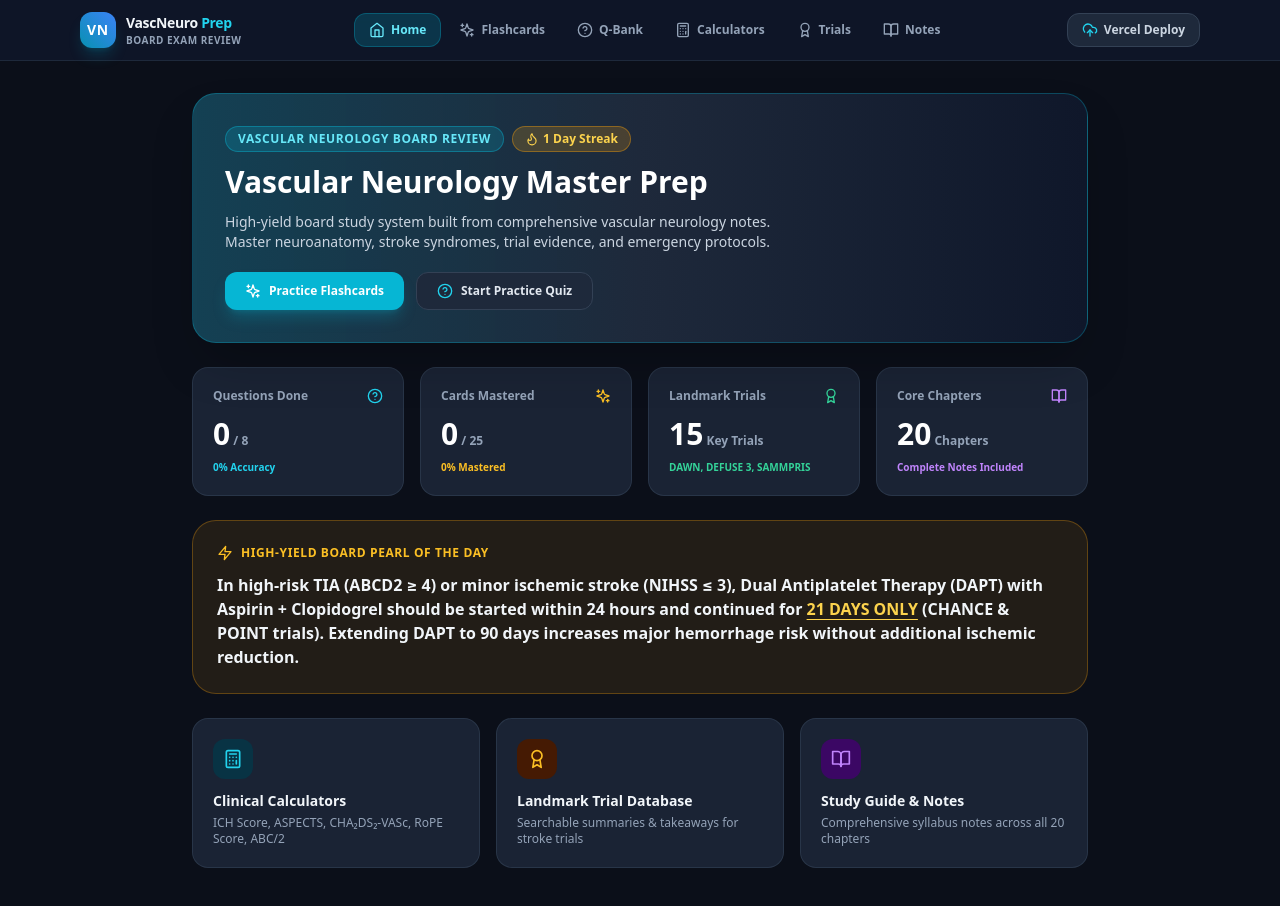
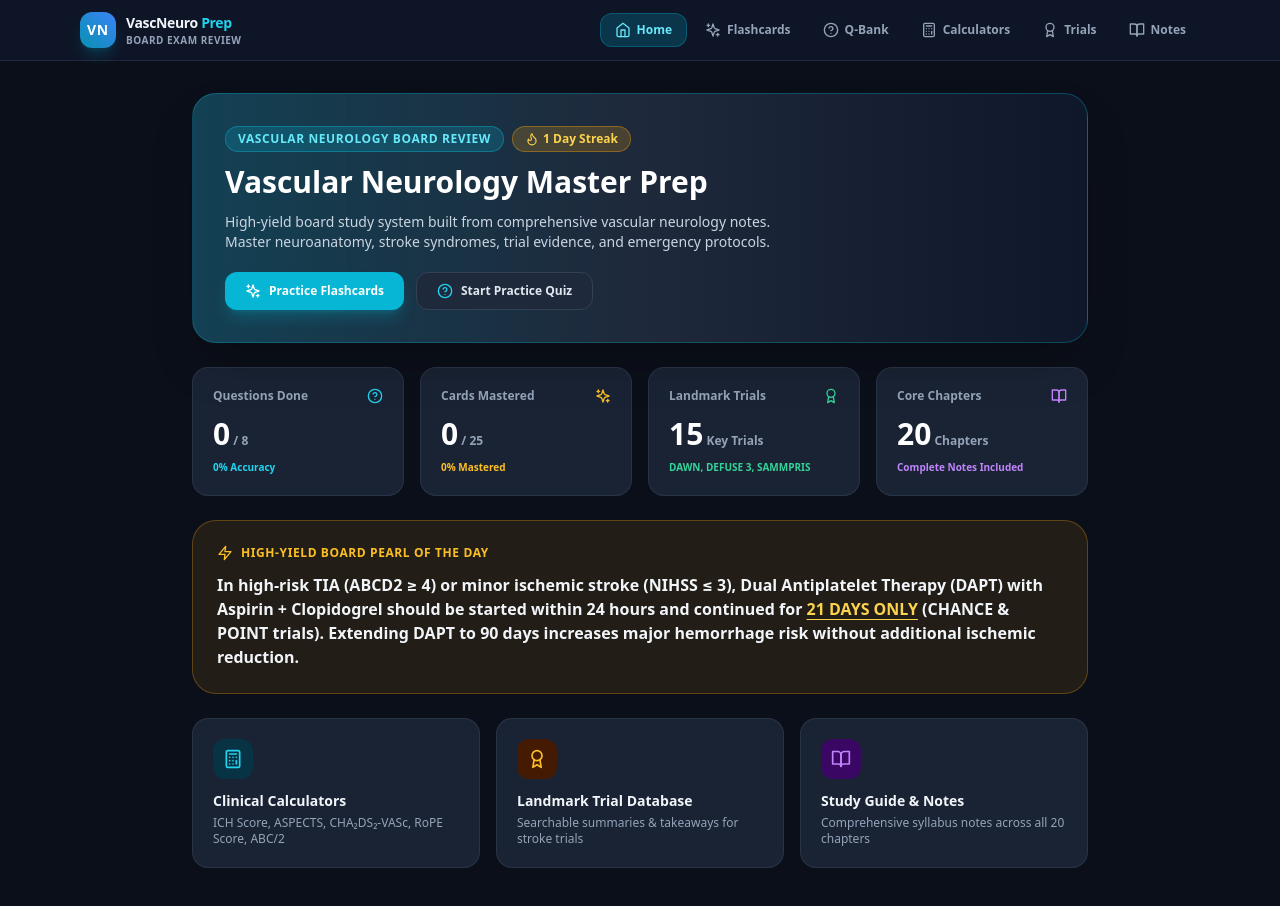
Before and after one commit to sbehera309/vascular-neurology-prep, a React (Vite) app: page / in a window 1280 px wide. Shown: the top 906 px of the page. Built offline with nearby package versions, Linux system fonts and the light colour scheme.

Commit message:
Remove Vercel Deploy button from Navbar

```diff
--- a/src/App.tsx
+++ b/src/App.tsx
@@ -6,7 +6,6 @@ import { QuestionBank } from './components/QuestionBank';
 import { Calculators } from './components/Calculators';
 import { TrialExplorer } from './components/TrialExplorer';
 import { ChapterReader } from './components/ChapterReader';
-import { VercelDeployGuide } from './components/VercelDeployGuide';
 import { UserStats } from './types';
 
 const INITIAL_STATS: UserStats = {
@@ -20,7 +19,7 @@ const INITIAL_STATS: UserStats = {
 };
 
 export const App: React.FC = () => {
-  const [activeTab, setActiveTab] = useState<'dashboard' | 'chapters' | 'flashcards' | 'questions' | 'calculators' | 'trials' | 'deploy'>('dashboard');
+  const [activeTab, setActiveTab] = useState<'dashboard' | 'chapters' | 'flashcards' | 'questions' | 'calculators' | 'trials'>('dashboard');
 
   // LocalStorage state persistence
   const [userStats, setUserStats] = useState<UserStats>(() => {
@@ -133,7 +132,6 @@ export const App: React.FC = () => {
             onToggleBookmarkChapter={handleToggleBookmarkChapter}
           />
         )}
-        {activeTab === 'deploy' && <VercelDeployGuide />}
       </main>
     </div>
   );
--- a/src/components/Navbar.tsx
+++ b/src/components/Navbar.tsx
@@ -1,9 +1,9 @@
 import React from 'react';
-import { Home, BookOpen, Sparkles, HelpCircle, Calculator, Award, UploadCloud } from 'lucide-react';
+import { Home, BookOpen, Sparkles, HelpCircle, Calculator, Award } from 'lucide-react';
 
 interface NavbarProps {
-  activeTab: 'dashboard' | 'chapters' | 'flashcards' | 'questions' | 'calculators' | 'trials' | 'deploy';
-  onNavigate: (tab: 'dashboard' | 'chapters' | 'flashcards' | 'questions' | 'calculators' | 'trials' | 'deploy') => void;
+  activeTab: 'dashboard' | 'chapters' | 'flashcards' | 'questions' | 'calculators' | 'trials';
+  onNavigate: (tab: 'dashboard' | 'chapters' | 'flashcards' | 'questions' | 'calculators' | 'trials') => void;
 }
 
 export const Navbar: React.FC<NavbarProps> = ({ activeTab, onNavigate }) => {
@@ -56,19 +56,6 @@ export const Navbar: React.FC<NavbarProps> = ({ activeTab, onNavigate }) => {
               );
             })}
           </nav>
-
-          {/* Deploy Button */}
-          <button
-            onClick={() => onNavigate('deploy')}
-            className={`px-3.5 py-2 rounded-xl text-xs font-bold transition-all flex items-center gap-1.5 ${
-              activeTab === 'deploy'
-                ? 'bg-amber-500/20 text-amber-300 border border-amber-500/30'
-                : 'bg-slate-800 text-slate-300 hover:bg-slate-750 border border-slate-700'
-            }`}
-          >
-            <UploadCloud className="w-4 h-4 text-cyan-400" />
-            <span className="hidden sm:inline">Vercel Deploy</span>
-          </button>
         </div>
       </header>
 
```
